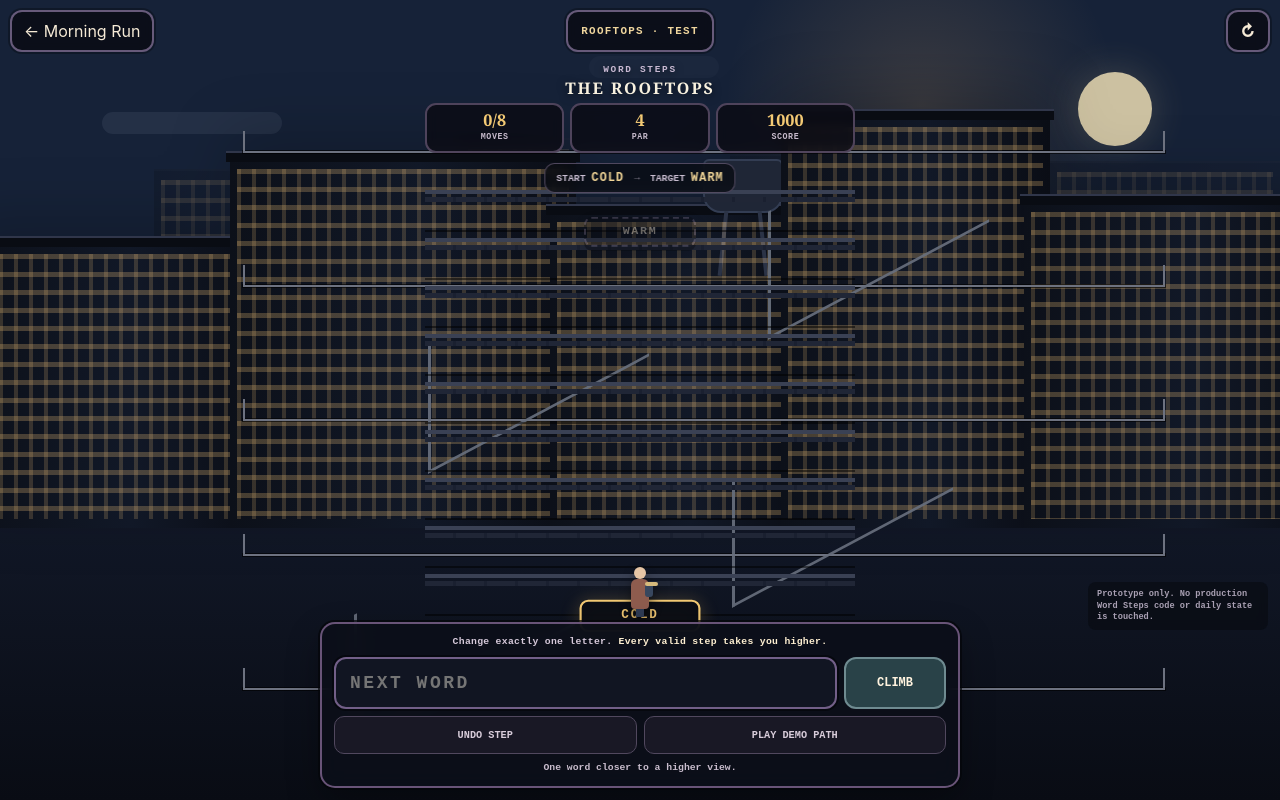
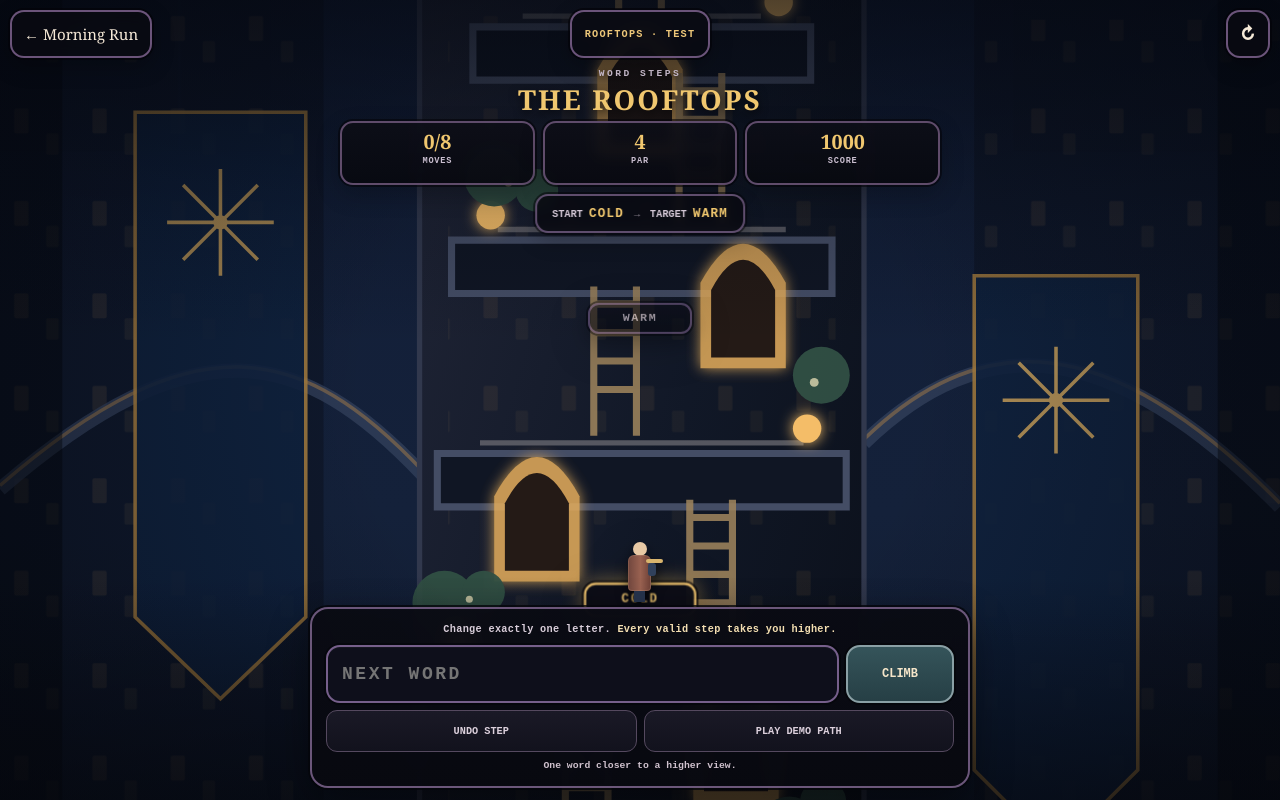
Before and after one commit to GWStudios54/ClueMorning, a website: page public/word-steps-test/index.html in a window 1280 px wide. Drawn offline with Linux system fonts and the light colour scheme.

Commit message:
Restyle Word Steps Rooftops to match Deep Cut
* Add illustrated Rooftops world art

* Restyle Rooftops to match Deep Cut

```diff
--- a/public/word-steps-test/index.html
+++ b/public/word-steps-test/index.html
@@ -170,6 +170,141 @@
       .controls{padding:9px}
       .actions button{min-height:34px}
       .scene-camera{transform:translateY(var(--camera-shift-compact,var(--camera-shift,0px)))}
+    }
+
+    /* Rooftops art pass — match Deep Cut's illustrated, immersive presentation. */
+    .scene{
+      background:#080b13 url('./rooftops-world.svg') center center/cover no-repeat;
+      isolation:isolate;
+    }
+    .scene::before{
+      content:"";position:absolute;inset:0;z-index:1;pointer-events:none;
+      background:
+        linear-gradient(to bottom,rgba(4,7,15,.64) 0,rgba(4,7,15,.18) 27%,transparent 43%,transparent 72%,rgba(4,6,12,.62) 100%),
+        radial-gradient(circle at 50% 49%,transparent 36%,rgba(2,4,10,.36) 100%);
+    }
+    .scene::after{
+      content:"";position:absolute;inset:0;z-index:2;pointer-events:none;opacity:.075;
+      background:repeating-linear-gradient(to bottom,rgba(255,239,205,.05) 0 1px,rgba(0,0,0,.035) 1px 3px);
+      mix-blend-mode:soft-light;
+    }
+    .moon,.cloud,.skyline,.fire-escape,.water-tower,.ledge{display:none!important}
+    .scene-camera{z-index:5}
+    .climb-track{
+      top:31%;bottom:25%;width:min(520px,80vw);
+      filter:drop-shadow(0 10px 18px rgba(0,0,0,.25));
+    }
+    .word-sign{
+      min-width:104px;padding:8px 12px;
+      border:2px solid rgba(121,96,139,.92);
+      border-radius:11px;
+      background:linear-gradient(180deg,rgba(13,14,24,.96),rgba(8,10,18,.96));
+      color:#ddd0d9;
+      box-shadow:0 0 0 2px rgba(4,5,10,.72),0 8px 18px rgba(0,0,0,.34);
+      backdrop-filter:blur(5px);
+    }
+    .word-sign.active{
+      color:#fff0d1;border-color:#a78a62;
+      box-shadow:0 0 0 2px rgba(4,5,10,.72),0 0 18px rgba(242,190,99,.16),0 8px 18px rgba(0,0,0,.34);
+    }
+    .word-sign.current{
+      color:#f3c974;border-color:#f0c36e;
+      box-shadow:0 0 0 2px rgba(4,5,10,.75),0 0 22px rgba(242,190,99,.27),0 8px 18px rgba(0,0,0,.38);
+    }
+    .word-sign.target{opacity:.65;border-style:solid}
+    .climber{
+      width:38px;height:63px;z-index:14;
+      filter:drop-shadow(0 7px 6px rgba(0,0,0,.58));
+    }
+    .climber-head{left:12px;width:14px;height:14px;background:#e8c9a5}
+    .climber-body{
+      left:7px;top:14px;width:23px;height:36px;
+      border:1px solid rgba(255,220,176,.14);
+      background:linear-gradient(90deg,#73483f,#9a6251 55%,#704238);
+      box-shadow:0 17px 0 -6px #26334c;
+    }
+    .climber-bag{left:27px;top:22px;background:#31415b}
+    .climber-scarf{left:25px;top:18px;width:17px;background:#d9b56d}
+    .topbar{z-index:40}
+    .topbar button,.topbar .badge{
+      min-height:48px;border:2px solid rgba(116,91,132,.92);
+      border-radius:14px;background:rgba(9,10,18,.91);
+      box-shadow:0 0 0 2px rgba(3,4,9,.68),0 8px 22px rgba(0,0,0,.25);
+      color:#f6ead8;backdrop-filter:blur(8px);
+    }
+    .back{font-family:Georgia,serif;font-size:.94rem}
+    .badge{color:#edc779!important;font-size:.64rem}
+    .reset{font-size:1.05rem}
+    .title{
+      z-index:38;top:calc(max(10px,env(safe-area-inset-top)) + 59px);
+      width:min(520px,78vw);
+    }
+    .title small{
+      color:#cfc2d4;font:900 .6rem/1 "Courier New",monospace;
+      letter-spacing:.26em;text-shadow:0 2px 8px rgba(0,0,0,.8);
+    }
+    .title strong{
+      color:#f0c76f;margin-top:7px;
+      font:800 clamp(1.28rem,5.2vw,1.72rem)/1 Georgia,serif;
+      letter-spacing:.08em;text-shadow:0 3px 10px rgba(0,0,0,.7);
+    }
+    .stats{
+      z-index:39;top:calc(max(10px,env(safe-area-inset-top)) + 111px);
+      gap:8px;width:min(600px,calc(100vw - 20px));
+    }
+    .stat{
+      min-height:64px;padding:9px 5px;
+      border:2px solid rgba(101,80,113,.94);border-radius:13px;
+      background:linear-gradient(180deg,rgba(13,14,23,.93),rgba(8,9,16,.94));
+      box-shadow:0 0 0 2px rgba(4,5,10,.58),0 9px 24px rgba(0,0,0,.22);
+    }
+    .stat strong{color:#f0c76f;font:800 1.24rem/1 Georgia,serif}
+    .stat span{color:#cabfd0;font-size:.54rem;letter-spacing:.09em}
+    .goal{
+      z-index:39;top:calc(max(10px,env(safe-area-inset-top)) + 184px);
+      padding:10px 15px;border:2px solid rgba(108,87,122,.88);
+      border-radius:13px;background:rgba(9,10,18,.91);
+      box-shadow:0 0 0 2px rgba(4,5,10,.55),0 9px 20px rgba(0,0,0,.22);
+      color:#d4c8d6;font-size:.64rem;
+    }
+    .goal b{color:#f1c86f;font-size:.8rem}
+    .controls{
+      z-index:45;width:min(660px,calc(100vw - 20px));padding:14px;
+      border:2px solid rgba(113,91,128,.95);border-radius:18px;
+      background:linear-gradient(180deg,rgba(10,11,19,.96),rgba(8,9,16,.97));
+      box-shadow:0 0 0 2px rgba(5,6,11,.78),0 16px 40px rgba(0,0,0,.42);
+    }
+    .prompt{color:#d9ceda;font-size:.64rem}.prompt b{color:#f4dfb2}
+    input{
+      min-height:58px;border:2px solid #765f8b;border-radius:14px;
+      background:rgba(15,16,28,.96);
+      box-shadow:0 0 0 2px rgba(5,6,11,.74),inset 0 1px 0 rgba(255,255,255,.03);
+      color:#fff2dc;font-size:18px;
+    }
+    .add{
+      min-width:108px;border:2px solid #8aa0a5;border-radius:14px;
+      background:linear-gradient(180deg,#35545a,#263f45);
+      color:#f5e5c9;box-shadow:0 0 0 2px rgba(5,6,11,.7);
+    }
+    .actions button{
+      min-height:42px;border:1px solid #55495f;border-radius:11px;
+      background:linear-gradient(180deg,#1a1926,#12121d);color:#dcd0dc;
+    }
+    .message{color:#d0c2ce}
+    .test-note{display:none}
+    @media(max-width:560px){
+      .climb-track{top:32%;bottom:26%;width:82vw}
+      .title{top:calc(max(10px,env(safe-area-inset-top)) + 58px)}
+      .stats{top:calc(max(10px,env(safe-area-inset-top)) + 108px)}
+      .goal{top:calc(max(10px,env(safe-area-inset-top)) + 181px)}
+      .controls{padding:12px}
+      .word-sign{min-width:92px;font-size:.65rem}
+    }
+    @media(max-height:700px){
+      .title strong{font-size:1.18rem}
+      .stats{top:calc(max(7px,env(safe-area-inset-top)) + 101px)}
+      .stat{min-height:56px}
+      .climb-track{top:31%;bottom:28%}
     }
   </style>
 </head>
```
Also changed, not shown: public/word-steps-test/rooftops-world.svg (added).
